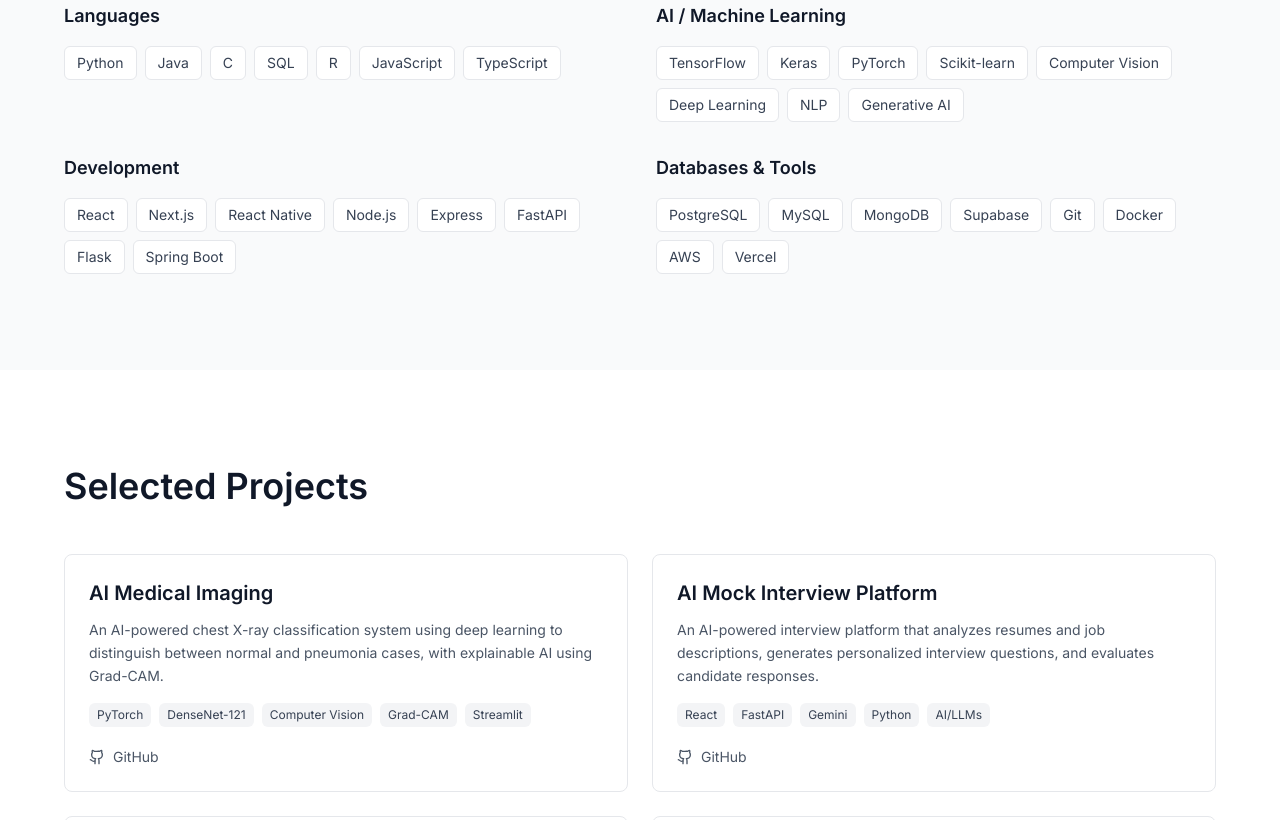
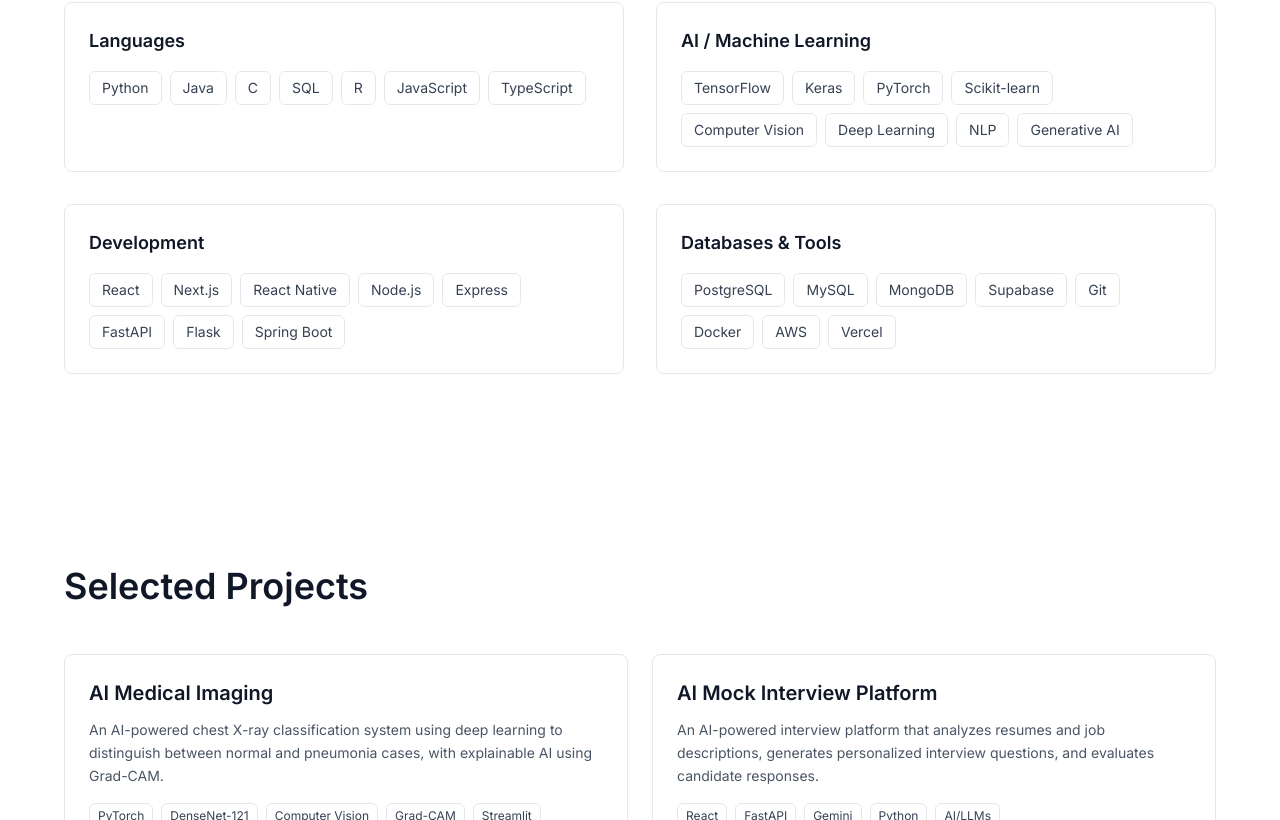
Before and after one commit to Vinisha-725/Portfolio-website, a Next.js app: page / in a window 1280 px wide. Shown: the part 1620-2440 px from the top of the page. Built offline with nearby package versions, Linux system fonts and the light colour scheme.

Commit message:
Fix background visibility by removing solid backgrounds and adding semi-transparent cards with backdrop blur

```diff
--- a/src/app/page.tsx
+++ b/src/app/page.tsx
@@ -11,7 +11,7 @@
 
 export default function Home() {
   return (
-    <div className="min-h-screen bg-white dark:bg-gray-950">
+    <div className="min-h-screen">
       <Background />
       <Navbar />
       <main>
--- a/src/components/About.tsx
+++ b/src/components/About.tsx
@@ -26,7 +26,7 @@
                 problems and makes a meaningful impact.
               </p>
             </div>
-            <div className="bg-gray-50 dark:bg-gray-800 rounded-lg p-8 border border-gray-200 dark:border-gray-700">
+            <div className="bg-white/80 dark:bg-gray-900/80 backdrop-blur-sm rounded-lg p-8 border border-gray-200 dark:border-gray-700">
               <h3 className="text-xl font-semibold text-gray-900 dark:text-white mb-6">Information</h3>
               <div className="space-y-4">
                 <div>
--- a/src/components/Contact.tsx
+++ b/src/components/Contact.tsx
@@ -14,7 +14,7 @@
   };
 
   return (
-    <section id="contact" className="py-24 px-6 bg-gray-50 dark:bg-gray-900/50">
+    <section id="contact" className="py-24 px-6">
       <div className="max-w-4xl mx-auto text-center">
         <FadeIn>
           <SectionHeading>Let's Connect</SectionHeading>
@@ -32,7 +32,7 @@
                 href={social.url}
                 target="_blank"
                 rel="noopener noreferrer"
-                className="flex items-center gap-2 px-6 py-3 bg-white dark:bg-gray-800 text-gray-700 dark:text-gray-300 rounded-lg border border-gray-200 dark:border-gray-700 hover:border-gray-300 dark:hover:border-gray-600 hover:shadow-sm transition-all"
+                className="flex items-center gap-2 px-6 py-3 bg-white/80 dark:bg-gray-900/80 backdrop-blur-sm text-gray-700 dark:text-gray-300 rounded-lg border border-gray-200 dark:border-gray-700 hover:border-gray-300 dark:hover:border-gray-600 hover:shadow-sm transition-all"
               >
                 {social.icon === "Mail" && <Mail size={20} />}
                 {social.icon === "Github" && (
--- a/src/components/Education.tsx
+++ b/src/components/Education.tsx
@@ -9,7 +9,7 @@
           <SectionHeading>Education</SectionHeading>
         </FadeIn>
         <FadeIn delay={100}>
-          <div className="bg-white dark:bg-gray-800 rounded-lg p-8 border border-gray-200 dark:border-gray-700">
+          <div className="bg-white/80 dark:bg-gray-900/80 backdrop-blur-sm rounded-lg p-8 border border-gray-200 dark:border-gray-700">
             <h3 className="text-xl font-semibold text-gray-900 dark:text-white mb-2">
               SRM Institute of Science and Technology
             </h3>
--- a/src/components/Experience.tsx
+++ b/src/components/Experience.tsx
@@ -27,7 +27,7 @@
   ];
 
   return (
-    <section id="experience" className="py-24 px-6 bg-gray-50 dark:bg-gray-900/50">
+    <section id="experience" className="py-24 px-6">
       <div className="max-w-6xl mx-auto">
         <FadeIn>
           <SectionHeading>Experience & Activities</SectionHeading>
@@ -35,7 +35,7 @@
         <div className="space-y-8">
           {experiences.map((exp, index) => (
             <FadeIn key={index} delay={100 + index * 50}>
-              <div className="bg-white dark:bg-gray-800 rounded-lg p-6 border border-gray-200 dark:border-gray-700">
+              <div className="bg-white/80 dark:bg-gray-900/80 backdrop-blur-sm rounded-lg p-6 border border-gray-200 dark:border-gray-700">
                 <h3 className="text-xl font-semibold text-gray-900 dark:text-white mb-2">
                   {exp.title}
                 </h3>
--- a/src/components/Projects.tsx
+++ b/src/components/Projects.tsx
@@ -15,7 +15,7 @@
             {projects.map((project, index) => (
               <div
                 key={project.id}
-                className="bg-white dark:bg-gray-800 rounded-lg p-6 border border-gray-200 dark:border-gray-700 hover:shadow-md hover:border-gray-300 dark:hover:border-gray-600 transition-all duration-200"
+                className="bg-white/80 dark:bg-gray-900/80 backdrop-blur-sm rounded-lg p-6 border border-gray-200 dark:border-gray-700 hover:shadow-md hover:border-gray-300 dark:hover:border-gray-600 transition-all duration-200"
                 style={{ transitionDelay: `${index * 50}ms` }}
               >
                 <h3 className="text-xl font-semibold text-gray-900 dark:text-white mb-3">
@@ -28,7 +28,7 @@
                   {project.technologies.map((tech) => (
                     <span
                       key={tech}
-                      className="px-2 py-1 bg-gray-100 dark:bg-gray-700 text-gray-700 dark:text-gray-300 text-xs rounded-md"
+                      className="px-2 py-1 bg-white/60 dark:bg-gray-800/60 text-gray-700 dark:text-gray-300 text-xs rounded-md border border-gray-200 dark:border-gray-700"
                     >
                       {tech}
                     </span>
--- a/src/components/Skills.tsx
+++ b/src/components/Skills.tsx
@@ -4,7 +4,7 @@
 
 export default function Skills() {
   return (
-    <section id="skills" className="py-24 px-6 bg-gray-50 dark:bg-gray-900/50">
+    <section id="skills" className="py-24 px-6">
       <div className="max-w-6xl mx-auto">
         <FadeIn>
           <SectionHeading>Skills & Technologies</SectionHeading>
@@ -12,7 +12,7 @@
         <FadeIn delay={100}>
           <div className="grid md:grid-cols-2 gap-8">
             {skills.map((category) => (
-              <div key={category.category}>
+              <div key={category.category} className="bg-white/80 dark:bg-gray-900/80 backdrop-blur-sm rounded-lg p-6 border border-gray-200 dark:border-gray-700">
                 <h3 className="text-lg font-semibold text-gray-900 dark:text-white mb-4">
                   {category.category}
                 </h3>
@@ -20,7 +20,7 @@
                   {category.skills.map((skill) => (
                     <span
                       key={skill}
-                      className="px-3 py-1.5 bg-white dark:bg-gray-800 text-gray-700 dark:text-gray-300 text-sm rounded-md border border-gray-200 dark:border-gray-700"
+                      className="px-3 py-1.5 bg-white/60 dark:bg-gray-800/60 text-gray-700 dark:text-gray-300 text-sm rounded-md border border-gray-200 dark:border-gray-700"
                     >
                       {skill}
                     </span>
```
